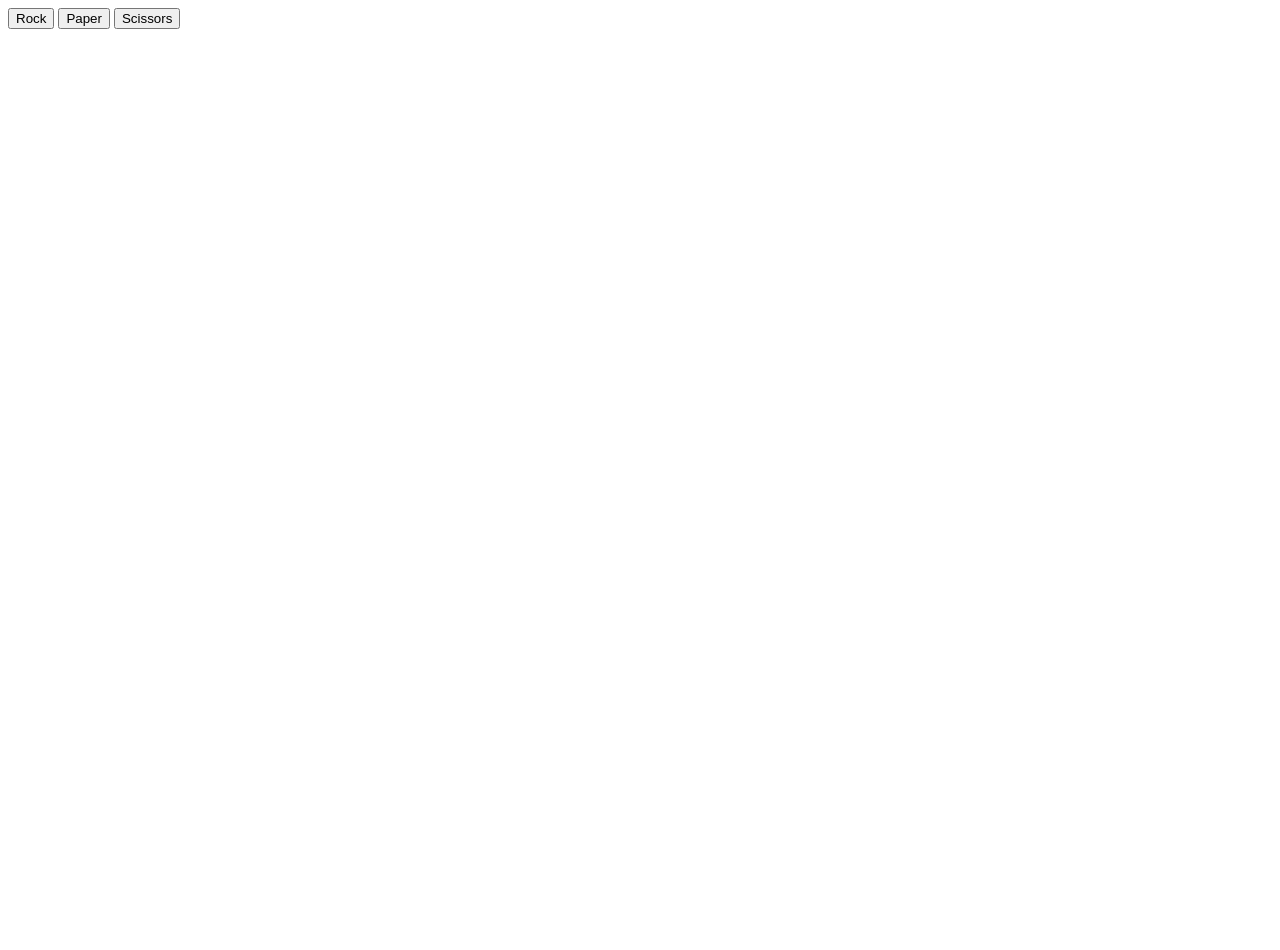
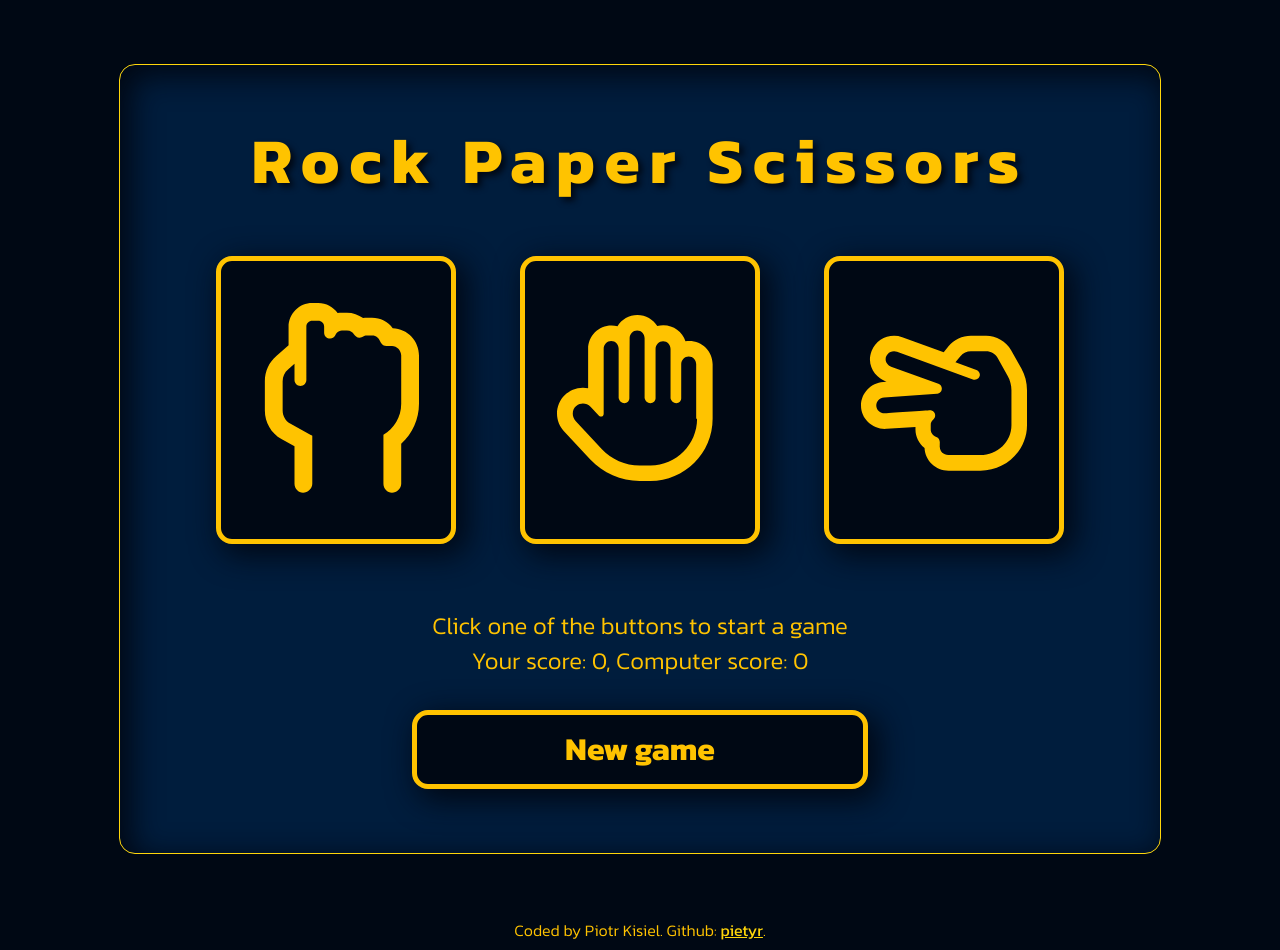
Before and after one commit to pietyr/rock-paper-scissors, a plain HTML site: page index.html in a window 1280 px wide. Before the commit the page ends 800 px from the top, so only its background shows below. Drawn offline with Linux system fonts and the light colour scheme.

Commit message:
Styled UI

```diff
--- a/index.html
+++ b/index.html
@@ -5,13 +5,64 @@
 		<meta http-equiv="X-UA-Compatible" content="IE=edge" />
 		<meta name="viewport" content="width=device-width, initial-scale=1.0" />
 		<title>Rock Paper Scissors</title>
+		<link rel="preconnect" href="https://fonts.googleapis.com" />
+		<link rel="preconnect" href="https://fonts.gstatic.com" crossorigin />
+		<link
+			href="https://fonts.googleapis.com/css2?family=Kanit:wght@300;400;700&display=swap"
+			rel="stylesheet"
+		/>
+		<link rel="stylesheet" href="style.css" />
 		<script src="script.js" defer></script>
 	</head>
 	<body>
-		<button type="button" class="rock">Rock</button>
-		<button type="button" class="paper">Paper</button>
-		<button type="button" class="scissors">Scissors</button>
-		<div class="results"></div>
-		<div class="score"></div>
+		<main>
+			<h1>Rock Paper Scissors</h1>
+			<article class="buttons">
+				<button type="button" class="rock">
+					<svg
+						xmlns="http://www.w3.org/2000/svg"
+						viewBox="0 0 448 512"
+					>
+						<!--! Font Awesome Pro 6.2.0 by @fontawesome - https://fontawesome.com License - https://fontawesome.com/license (Commercial License) Copyright 2022 Fonticons, Inc. -->
+						<path
+							d="M377.1 68.05C364.4 50.65 343.7 40 321.2 40h-13.53c-3.518 0-7.039 .2754-10.53 .8184C284.8 31.33 269.6 26 253.5 26H240c-3.977 0-7.904 .3691-11.75 1.084C216.7 10.71 197.6 0 176 0H160C124.7 0 96 28.65 96 64v49.71L63.04 143.3C43.3 160 32 184.6 32 210.9v78.97c0 32.1 17.11 61.65 44.65 77.12L112 386.9v101.1C112 501.3 122.7 512 135.1 512S160 501.3 160 488v-129.9c-1.316-.6543-2.775-.9199-4.062-1.639l-55.78-31.34C87.72 318.2 80 304.6 80 289.9V210.9c0-12.31 5.281-23.77 14.5-31.39L112 163.8V208C112 216.8 119.2 224 128 224s16-7.156 16-16V64c0-8.828 7.188-16 16-16h16C184.8 48 192 55.17 192 64v16c0 9.578 7.942 16.04 16.15 16.04c6.432 0 12.31-4.018 14.73-10.17C223.3 84.84 228.3 74 240 74h13.53c20.97 0 17.92 19.58 34.27 19.58c8.177 0 9.9-5.584 19.88-5.584h13.53c25.54 0 18.27 28.23 38.66 28.23c.1562 0 .3125-.002 .4668-.0078L375.4 116C388.1 116 400 127.7 400 142V272c0 36.15-19.54 67.32-48 83.69v132.3C352 501.3 362.7 512 375.1 512S400 501.3 400 488v-108.1C430.1 352.8 448 313.6 448 272V142C448 102.1 416.8 69.44 377.1 68.05z"
+						/>
+					</svg>
+				</button>
+				<button type="button" class="paper">
+					<svg
+						xmlns="http://www.w3.org/2000/svg"
+						viewBox="0 0 512 512"
+					>
+						<!--! Font Awesome Pro 6.2.0 by @fontawesome - https://fontawesome.com License - https://fontawesome.com/license (Commercial License) Copyright 2022 Fonticons, Inc. -->
+						<path
+							d="M408 80c-3.994 0-7.91 .3262-11.73 .9551c-9.586-28.51-36.57-49.11-68.27-49.11c-6.457 0-12.72 .8555-18.68 2.457C296.6 13.73 273.9 0 248 0C222.1 0 199.3 13.79 186.6 34.44C180.7 32.85 174.5 32 168.1 32C128.4 32 96.01 64.3 96.01 104v121.6C90.77 224.6 85.41 224 80.01 224c-.0026 0 .0026 0 0 0C36.43 224 0 259.2 0 304.1c0 20.29 7.558 39.52 21.46 54.45l81.25 87.24C141.9 487.9 197.4 512 254.9 512h33.08C393.9 512 480 425.9 480 320V152C480 112.3 447.7 80 408 80zM432 320c0 79.41-64.59 144-143.1 144H254.9c-44.41 0-86.83-18.46-117.1-50.96l-79.76-85.63c-6.202-6.659-9.406-15.4-9.406-23.1c0-22.16 18.53-31.4 31.35-31.4c8.56 0 17.1 3.416 23.42 10.18l26.72 28.69C131.8 312.7 133.9 313.4 135.9 313.4c4.106 0 8.064-3.172 8.064-8.016V104c0-13.25 10.75-24 23.1-24c13.25 0 23.1 10.75 23.1 24v152C192 264.8 199.2 272 208 272s15.1-7.163 15.1-15.1L224 72c0-13.25 10.75-24 23.1-24c13.25 0 23.1 10.75 23.1 24v184C272 264.8 279.2 272 288 272s15.99-7.164 15.99-15.1l.0077-152.2c0-13.25 10.75-24 23.1-24c13.25 0 23.1 10.75 23.1 24v152.2C352 264.8 359.2 272 368 272s15.1-7.163 15.1-15.1V152c0-13.25 10.75-24 23.1-24c13.25 0 23.1 10.75 23.1 24V320z"
+						/>
+					</svg>
+				</button>
+				<button type="button" class="scissors">
+					<svg
+						xmlns="http://www.w3.org/2000/svg"
+						viewBox="0 0 512 512"
+					>
+						<!--! Font Awesome Pro 6.2.0 by @fontawesome - https://fontawesome.com License - https://fontawesome.com/license (Commercial License) Copyright 2022 Fonticons, Inc. -->
+						<path
+							d="M270.1 480h97.92C447.4 480 512 417.1 512 339.7V231.8c0-23.45-6.106-46.73-17.66-67.33l-31.35-55.85C447.5 81.1 417.1 64 385.9 64h-46.97c-26.63 0-51.56 11.63-68.4 31.93l-15.46 18.71L127.3 68.44C119 65.46 110.5 64.05 102.1 64.05c-30.02 0-58.37 18.06-69.41 47.09C15.06 156.8 46.19 194 76.75 204.9l2.146 .7637L68.79 206.4C30.21 209 0 241.2 0 279.3c0 39.7 33.27 72.09 73.92 72.09c1.745 0 3.501-.0605 5.268-.1833l88.79-6.135v8.141c0 22.11 10.55 43.11 28.05 56.74C197.4 448.8 230.2 480 270.1 480zM269.1 432c-14.34 0-26-11.03-26-24.62c0 0 .0403-14.31 .0403-14.71c0-6.894-4.102-14.2-10.67-16.39c-10.39-3.5-17.38-12.78-17.38-23.06v-13.53c0-16.98 13.7-16.4 13.7-29.89c0-9.083-7.392-15.96-15.96-15.96c-.3646 0-.7311 .0125-1.099 .0377c0 0-138.1 9.505-138.7 9.505c-14.32 0-25.93-11.04-25.93-24.49c0-13.28 10.7-23.74 24.1-24.64l163.2-11.28c2.674-.1882 14.92-2.907 14.92-16.18c0-6.675-4.284-12.58-10.65-14.85L92.84 159.7C85.39 156.1 75.97 149.4 75.97 136.7c0-11.14 9.249-24.66 25.97-24.66c3.043 0 6.141 .5115 9.166 1.59l234.1 85.03c1.801 .6581 3.644 .9701 5.456 .9701c8.96 0 16-7.376 16-15.1c0-6.514-4.068-12.69-10.59-15.04l-64.81-23.47l15.34-18.56C315.2 117.3 326.6 112 338.9 112h46.97c14.77 0 28.28 7.719 35.27 20.16L452.5 188c7.531 13.41 11.52 28.56 11.52 43.81v107.9c0 50.91-43.06 92.31-96 92.31H269.1z"
+						/>
+					</svg>
+				</button>
+			</article>
+			<article class="results">
+				<div class="results">
+					Click one of the buttons to start a game
+				</div>
+				<div class="score">Your score: 0, Computer score: 0</div>
+				<button class="new-game">New game</button>
+			</article>
+		</main>
+		<footer>
+			Coded by Piotr Kisiel. Github:
+			<a href="https://github.com/pietyr">pietyr</a>.
+		</footer>
 	</body>
 </html>
--- a/script.js
+++ b/script.js
@@ -11,8 +11,6 @@ function getComputerChoice() {
 }
 
 function playRound(playerSelection, computerSelection) {
-	playerSelection = playerSelection.toLowerCase();
-
 	if (playerSelection == SHAPES[0]) {
 		if (computerSelection == SHAPES[0]) {
 			return `Tie!`;
@@ -60,11 +58,19 @@ function updateScore(result) {
 
 const buttons = document.querySelectorAll("button");
 buttons.forEach((button) => {
-	button.addEventListener("click", (e) => {
+	button.addEventListener("click", () => {
 		if (!gameEnded) {
-			const result = playRound(e.target.className, getComputerChoice());
+			const result = playRound(button.className, getComputerChoice());
 			resultsDiv.textContent = result;
 			updateScore(result);
 		}
 	});
 });
+
+document.querySelector("button.new-game").addEventListener("click", () => {
+	gameEnded = false;
+	playerScore = 0;
+	computerScore = 0;
+	resultsDiv.textContent = `Click one of the buttons to start a game`;
+	scoreDiv.textContent = `Your score: ${playerScore}, Computer score: ${computerScore}`;
+});
--- /dev/null
+++ b/style.css
@@ -0,0 +1,118 @@
+:root {
+	box-sizing: border-box;
+	--black: #000814;
+	--dark-blue: #001d3d;
+	--blue: #003566;
+	--dark-yellow: #ffc300;
+	--yellow: #ffd60a;
+}
+
+*,
+*::before,
+*::after {
+	box-sizing: inherit;
+}
+
+body {
+	display: flex;
+	flex-direction: column;
+	justify-content: space-between;
+	align-items: center;
+	min-height: 100vh;
+	margin: 0;
+	font-family: "Kanit", sans-serif;
+	font-weight: 300;
+	background-color: var(--black);
+	color: var(--dark-yellow);
+}
+
+main {
+	background: var(--dark-blue);
+	margin: 4rem auto;
+	border: 1px solid var(--yellow);
+	border-radius: 1rem;
+	padding: 2rem 4rem;
+	-webkit-box-shadow: inset 8px 8px 30px 3px var(--black);
+	-moz-box-shadow: inset 8px 8px 30px 3px var(--black);
+	box-shadow: inset 8px 8px 30px 3px var(--black);
+	min-height: 80vh;
+}
+
+h1 {
+	font-size: 4rem;
+	letter-spacing: 0.15em;
+	font-weight: 700;
+	text-align: center;
+	text-shadow: 4px 4px 6px var(--black);
+	margin-top: 1rem;
+	margin-bottom: 1rem;
+}
+
+article.buttons {
+	display: flex;
+	justify-content: space-around;
+}
+
+button {
+	font-family: inherit;
+	font-size: 100%;
+	line-height: 1.15;
+	margin: 0;
+	overflow: visible;
+	text-transform: none;
+	-webkit-appearance: button;
+	background-color: var(--black);
+	display: block;
+	border: 5px solid var(--dark-yellow);
+	border-radius: 1rem;
+
+	color: var(--dark-yellow);
+	cursor: pointer;
+	transition: 0.2s;
+	padding: 2rem;
+	margin: 2rem;
+	-webkit-box-shadow: 8px 8px 30px 3px rgba(0, 8, 20, 1);
+	-moz-box-shadow: 8px 8px 30px 3px rgba(0, 8, 20, 1);
+	box-shadow: 8px 8px 30px 3px rgba(0, 8, 20, 1);
+}
+
+.buttons button {
+	width: 15rem;
+	height: 18rem;
+}
+
+path {
+	fill: currentColor;
+}
+
+button:hover {
+	color: var(--blue);
+	background-color: var(--yellow);
+	border: 5px solid var(--black);
+}
+
+article.results {
+	display: flex;
+	flex-direction: column;
+	align-items: center;
+	margin-top: 2rem;
+	text-align: center;
+	font-size: 1.5rem;
+}
+
+button.new-game {
+	font-size: 2rem;
+	font-weight: 700;
+	width: 50%;
+	padding-top: 1rem;
+	padding-bottom: 1rem;
+}
+
+footer {
+	margin-bottom: 0.5rem;
+}
+
+footer a {
+	color: var(--yellow);
+	font-weight: 400;
+}
```
